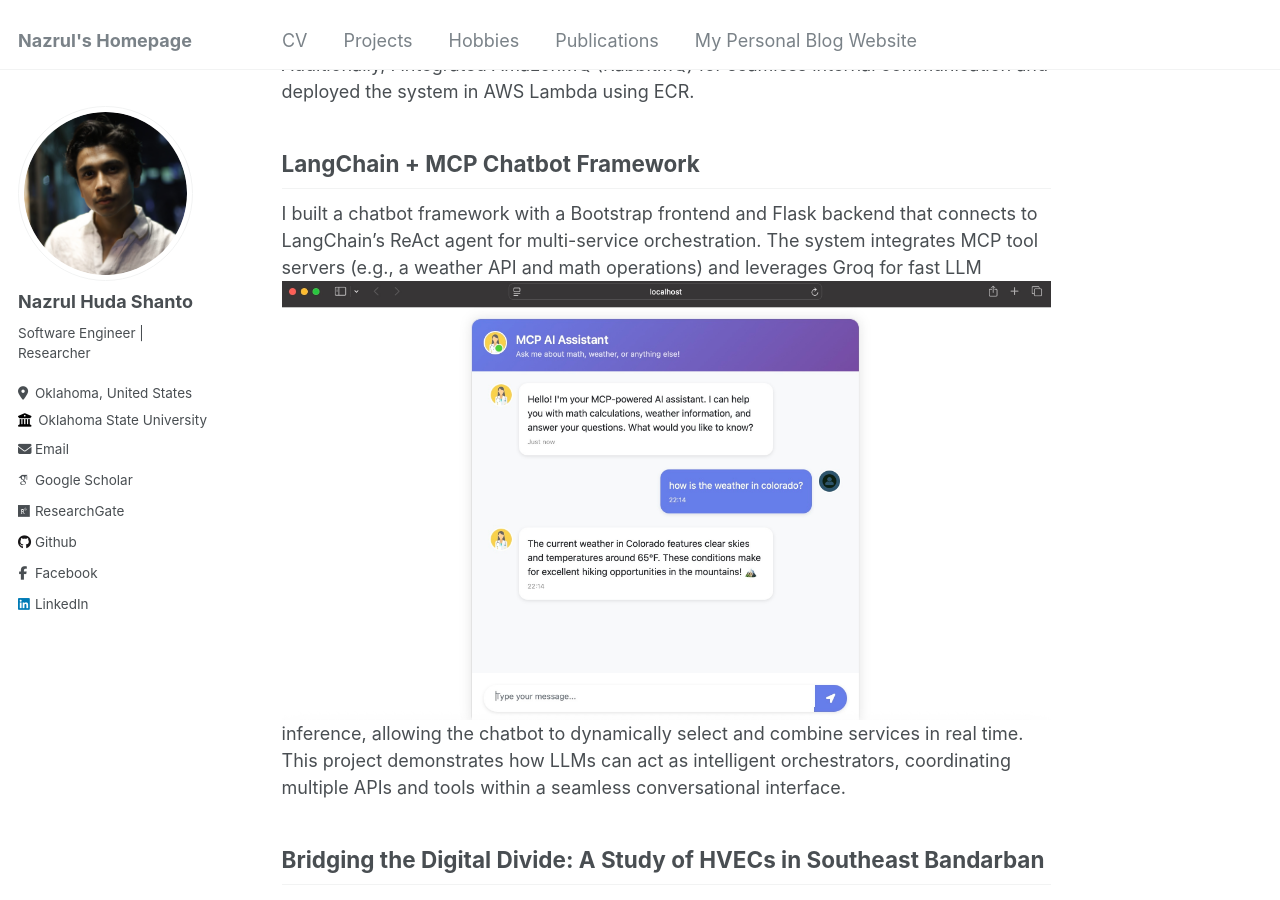
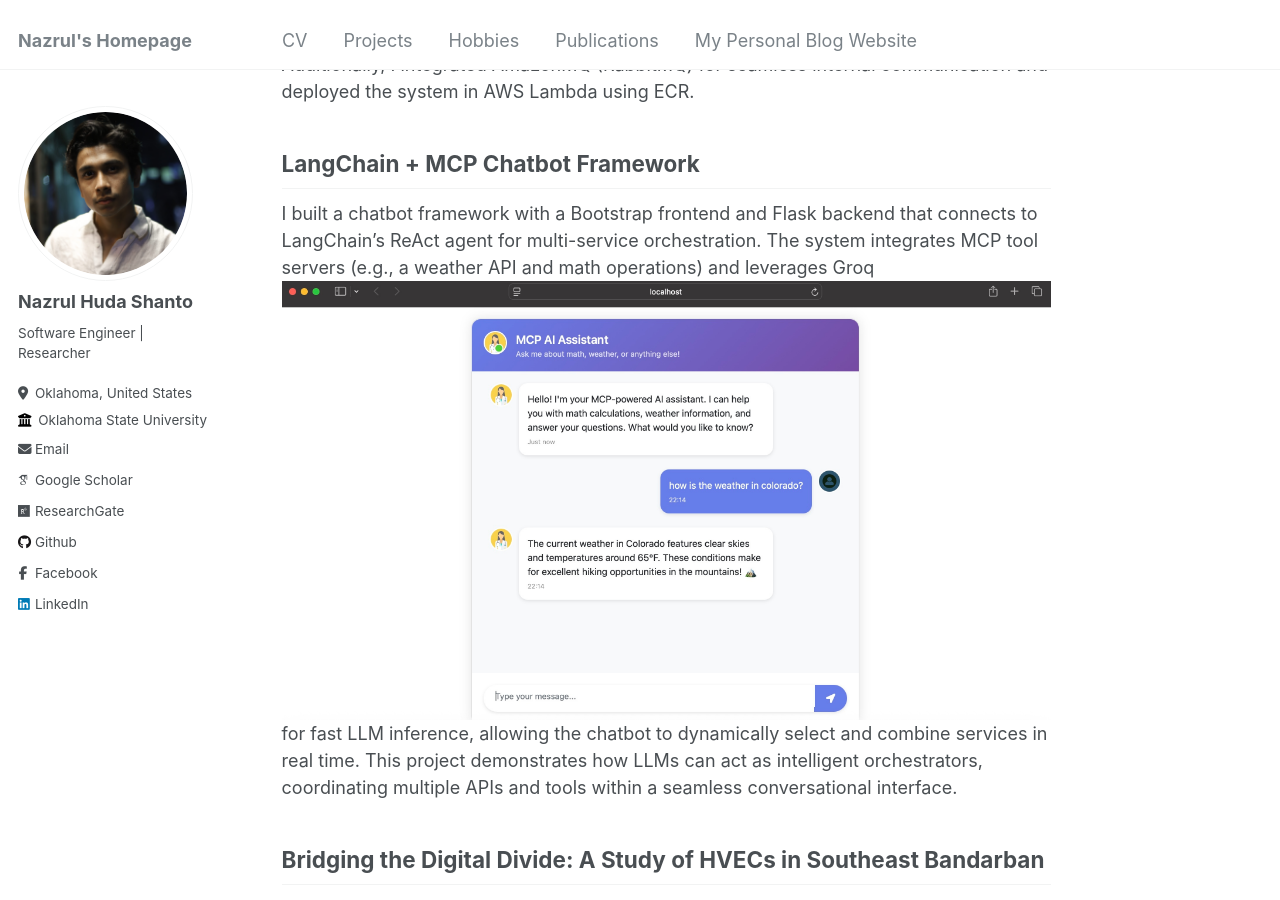
Before and after one commit to nazrulhuda/portfolio, a Jekyll site: the page built from _pages/about.md, in a window 1280 px wide and 900 px high, scrolled down 1177 px. Built offline with Jekyll 4.4.1, drawn with Linux system fonts in a browser that asks for light colours; some web fonts are replaced.

Commit message:
Update about.md

```diff
--- a/_pages/about.md
+++ b/_pages/about.md
@@ -32,7 +32,10 @@ For a US-based borrowing company [Kramasoft](https://kramasoft.com/landing), I i
 
 ## LangChain + MCP Chatbot Framework
 
-I built a chatbot framework with a Bootstrap frontend and Flask backend that connects to LangChain’s ReAct agent for multi-service orchestration. The system integrates MCP tool servers (e.g., a weather API and math operations) and leverages Groq ![Illustration of combining vision and language modalities](images/ii.jpeg){: .align-left width="900px"} for fast LLM inference, allowing the chatbot to dynamically select and combine services in real time. This project demonstrates how LLMs can act as intelligent orchestrators, coordinating multiple APIs and tools within a seamless conversational interface.
+I built a chatbot framework with a Bootstrap frontend and Flask backend that connects to LangChain’s ReAct agent for multi-service orchestration. The system integrates MCP tool servers (e.g., a weather API and math operations) and leverages Groq
+![Illustration of combining vision and language modalities](images/ii.jpeg){: .align-left width="800px"}
+
+for fast LLM inference, allowing the chatbot to dynamically select and combine services in real time. This project demonstrates how LLMs can act as intelligent orchestrators, coordinating multiple APIs and tools within a seamless conversational interface.
 
 ## Bridging the Digital Divide: A Study of HVECs in Southeast Bandarban
 In the high mountains of southeast Bandarban, highly vulnerable ethnic communities (HVECs) live without basic mobile and network availability. To address the digital divide among HVECs, we conducted a mixed-method study involving two visits ![Illustration of combining vision and language modalities](images/o.jpg){: .align-left width="300px"} to six different ethnic communities across 15 villages. Trekking for nine days to collect data, we engaged 72 participants in quantitative and qualitative research, using statistical and machine learning methods. Our findings revealed that 34.2% of participants had never used the Internet, and only 13.7% used it once a week. We explored their Internet skills, outcomes, and reasons for limited use, providing insights to narrow the physical access divide and inform future HCI4D design. This study contributes to understanding the digital divide and technology design for distant indigenous communities, broadening the scope of the HCI4D/ICT4D community.
```
